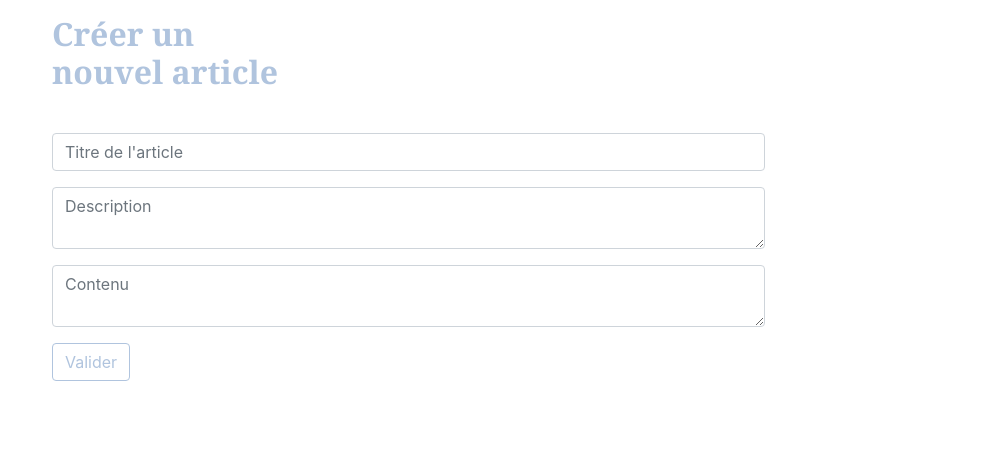
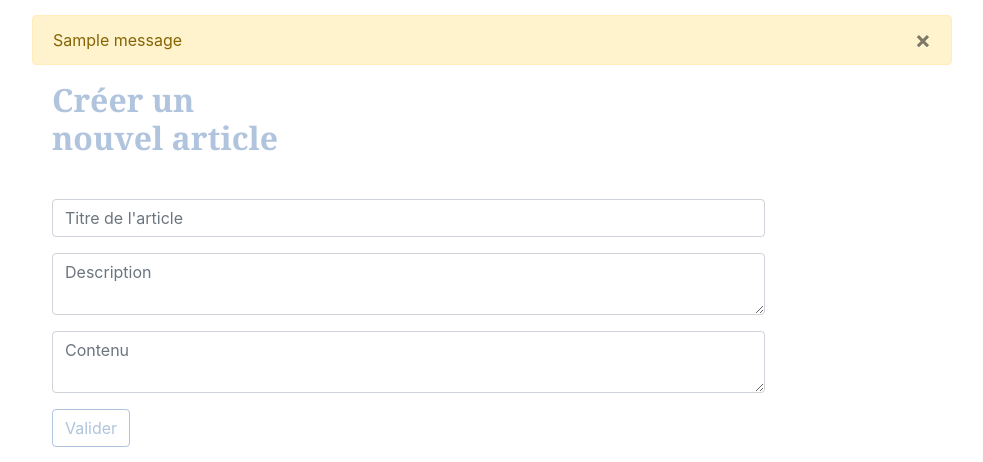
Before and after one commit to andrei-bolkonsky/cnse, a Flask app: page /admin in a window 1280 px wide. Shown: the part 71-533 px from the top of the page, without its empty margins (148-1131 px from the left). Run offline with Flask 2, Linux system fonts and the light colour scheme; one stand-in notice (Sample message) is shown; some libraries are stand-ins or nearby versions.

Commit message:
Added form alert

```diff
--- a/src/hello.py
+++ b/src/hello.py
@@ -1,4 +1,4 @@
-from flask import Flask, render_template, session, redirect, url_for
+from flask import Flask, render_template, session, redirect, url_for, flash
 from weather_utils import get_current_conditions, get_hourly_conditions
 from flask_moment import Moment
 from flask_wtf import FlaskForm
@@ -58,6 +58,9 @@ def create_article():
 def connection():
     form = ConnectionForm()
     if form.validate_on_submit():
+        old_username = session.get('username')
+        if old_username is not None and old_username != form.username.data:
+            flash(f'Looks like you are not {old_username} anymore!')
         session['username'] = form.username.data
         session['password'] = form.password.data
         form.username.data = ''
--- a/src/templates/base.html
+++ b/src/templates/base.html
@@ -29,6 +29,12 @@
 		</div>
 		<div class="col-lg-10">
 			{{ macros.render_navbar(1) }}
+            {% for message in get_flashed_messages() %}
+                <div class="alert alert-warning">
+                    <button type="button" class="close" data-dismiss="alert">&times;</button>
+                    {{ message }}
+                </div>
+            {% endfor %}
 			<div class="row">
 				{% block intro_content %}
 					<h1>Club Nautique<br>de<br>St-Etienne</h1>
```
